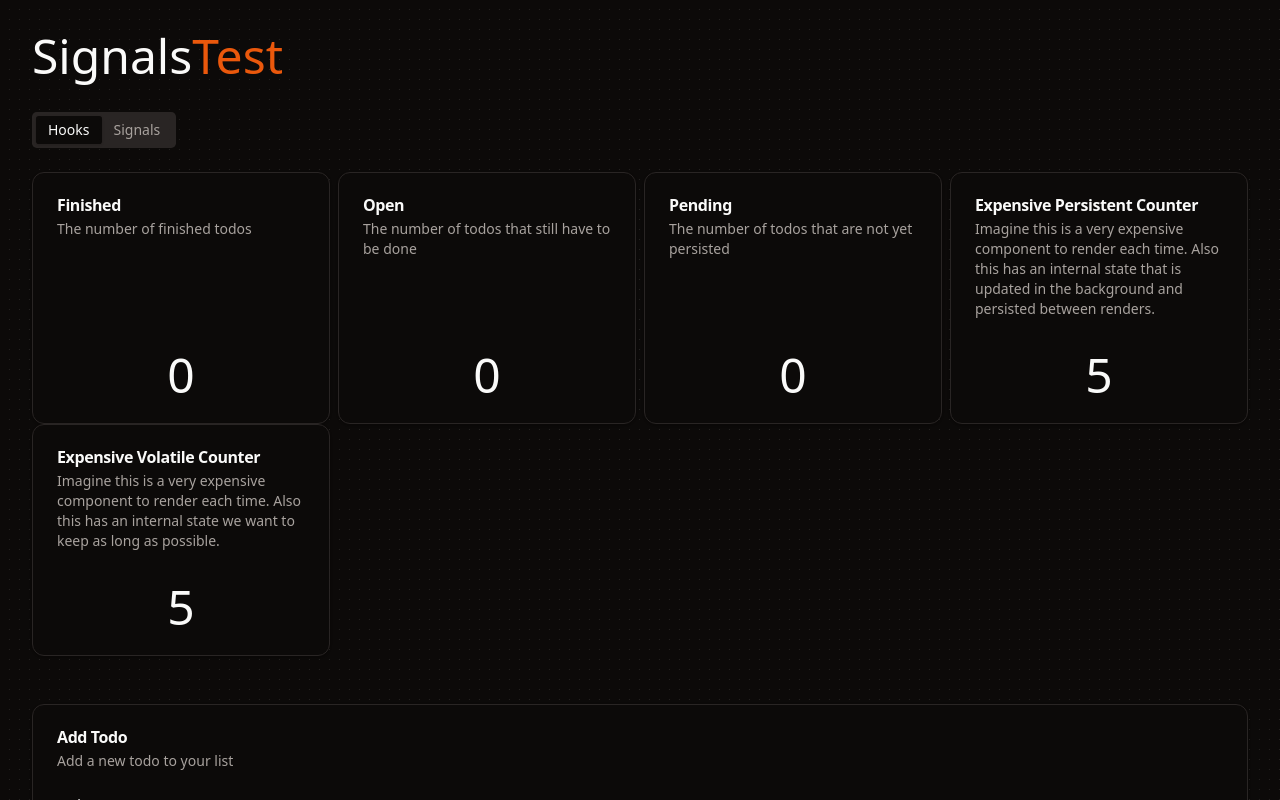
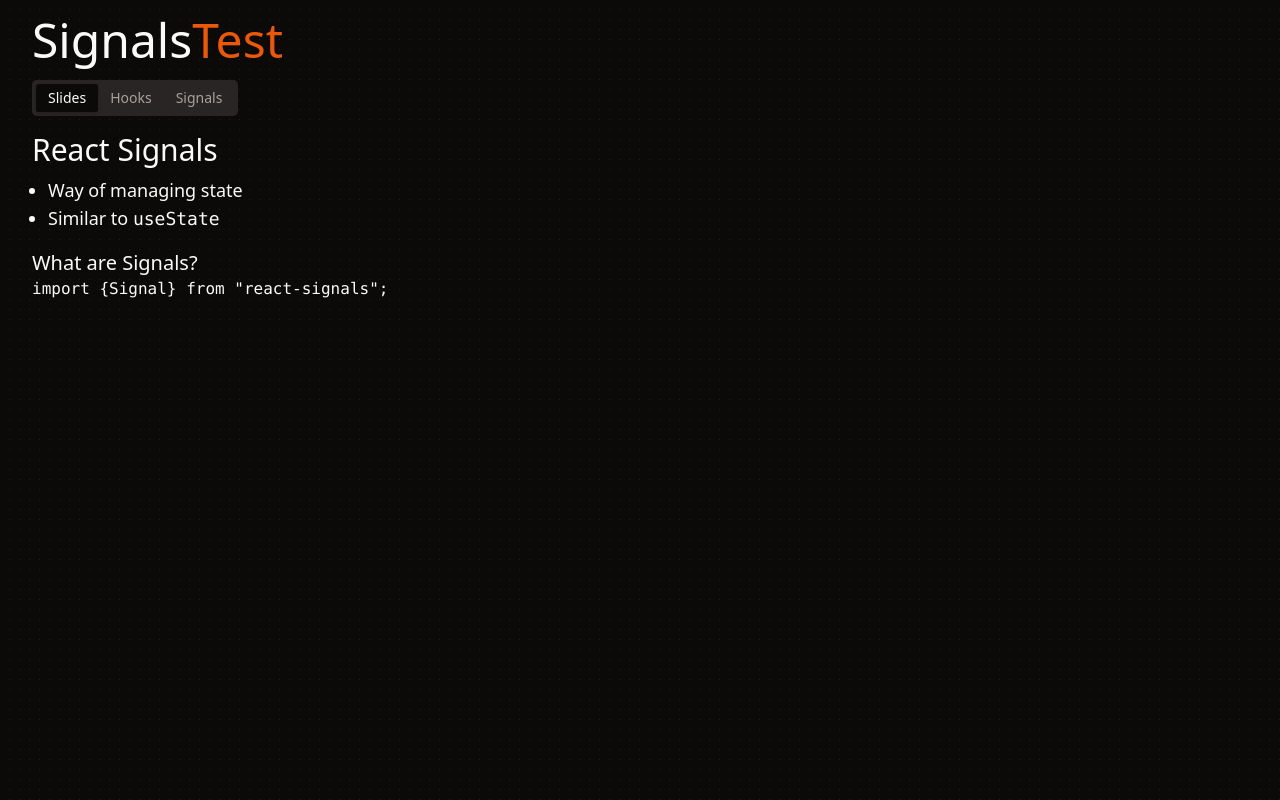
Before and after one commit to gutentag2012/react-signals-todo, a React (Vite) app: page / in a window 1280 px wide. Shown: the top 800 px of the page. Built offline with nearby package versions, Linux system fonts and the light colour scheme.

Commit message:
Improve spacing + add sides

```diff
--- a/src/App.tsx
+++ b/src/App.tsx
@@ -1,29 +1,35 @@
 import HooksPage from "@/pages/HooksPage.tsx";
 import SignalsPage from "@/pages/SignalsPage.tsx";
 import {Tabs, TabsContent, TabsList, TabsTrigger} from "@/components/ui/tabs.tsx";
+import {SlidesPage} from "@/pages/SlidesPage.tsx";
 
 const pages = {
     hooks: "Hooks",
-    signals: "Signals"
+    signals: "Signals",
+    slides: "Slides"
 }
 
 console.group(pages.hooks)
 
 function App() {
     return (
-        <div className="dark container my-2">
-            <Tabs defaultValue={pages.hooks} onValueChange={(value) => {
+        <div className="dark container">
+            <Tabs defaultValue={pages.slides} onValueChange={(value) => {
                 console.groupEnd()
                 console.group(value)
             }}>
                 <nav>
-                    <h1 className="text-5xl text-left my-8">Signals<span className="text-primary">Test</span></h1>
-                    <TabsList className="mb-4">
+                    <h1 className="text-5xl text-left my-4">Signals<span className="text-primary">Test</span></h1>
+                    <TabsList>
+                        <TabsTrigger value={pages.slides}>Slides</TabsTrigger>
                         <TabsTrigger value={pages.hooks}>Hooks</TabsTrigger>
                         <TabsTrigger value={pages.signals}>Signals</TabsTrigger>
                     </TabsList>
                 </nav>
                 <main>
+                    <TabsContent value={pages.slides}>
+                        <SlidesPage/>
+                    </TabsContent>
                     <TabsContent value={pages.hooks}>
                         <HooksPage/>
                     </TabsContent>
--- a/src/components/common/ExpensivePersitentCounterComponent.tsx
+++ b/src/components/common/ExpensivePersitentCounterComponent.tsx
@@ -3,7 +3,7 @@ import {Card, CardContent, CardDescription, CardHeader, CardTitle} from "@/compo
 import {effect, signal} from "@preact/signals-react";
 
 const title = "Expensive Persistent Counter";
-const description = "Imagine this is a very expensive component to render each time. Also this has an internal state that is updated in the background and persisted between renders.";
+const description = "This component has an internal state that is updated in the background and persisted between renders.";
 
 //region Hooks
 let globalCounter = 0;
@@ -24,7 +24,7 @@ export function ExpensivePersistentCounterComponentHooks() {
         return () => clearInterval(interval)
     }, []);
 
-    return <Card className="w-full grid row-span-2 gap-y-2" style={{
+    return <Card className="w-full grid row-span-2 gap-y-2 col-span-2" style={{
         gridTemplateRows: "subgrid",
     }}>
         <CardHeader>
@@ -50,7 +50,7 @@ effect(() => {
 })
 
 export function ExpensivePersistentCounterComponentSignals() {
-    return <Card className="w-full grid row-span-2 gap-y-2" style={{
+    return <Card className="w-full grid row-span-2 gap-y-2 col-span-2" style={{
         gridTemplateRows: "subgrid",
     }}>
         <CardHeader>
--- a/src/components/common/ExpensiveVolatileCounterComponent.tsx
+++ b/src/components/common/ExpensiveVolatileCounterComponent.tsx
@@ -1,6 +1,9 @@
 import {useSignal, useSignalEffect} from "@preact/signals-react";
 import {useEffect, useState} from "react";
 import {Card, CardContent, CardDescription, CardHeader, CardTitle} from "@/components/ui/card.tsx";
+
+const title = "Expensive Volatile Counter";
+const description = "This component has an internal state we want to keep as long as possible."
 
 //region Hooks
 export function ExpensiveVolatileCounterComponentHooks() {
@@ -14,13 +17,12 @@ export function ExpensiveVolatileCounterComponentHooks() {
         return () => clearInterval(interval)
     }, []);
 
-    return <Card className="w-full grid row-span-2 gap-y-2" style={{
+    return <Card className="w-full grid row-span-2 gap-y-2 col-span-2" style={{
         gridTemplateRows: "subgrid",
     }}>
         <CardHeader>
-            <CardTitle>Expensive Volatile Counter</CardTitle>
-            <CardDescription>Imagine this is a very expensive component to render each time. Also this has an internal
-                state we want to keep as long as possible.</CardDescription>
+            <CardTitle>{title}</CardTitle>
+            <CardDescription>{description}</CardDescription>
         </CardHeader>
         <CardContent>
             <p className="text-5xl text-center">{counter}</p>
@@ -41,13 +43,12 @@ export function ExpensiveVolatileCounterComponentSignals() {
         return () => clearInterval(interval)
     });
 
-    return <Card className="w-full grid row-span-2 gap-y-2" style={{
+    return <Card className="w-full grid row-span-2 gap-y-2 col-span-2" style={{
         gridTemplateRows: "subgrid",
     }}>
         <CardHeader>
-            <CardTitle>Expensive Volatile Counter</CardTitle>
-            <CardDescription>Imagine this is a very expensive component to render each time. Also this has an internal
-                state we want to keep as long as possible.</CardDescription>
+            <CardTitle>{title}</CardTitle>
+            <CardDescription>{description}</CardDescription>
         </CardHeader>
         <CardContent>
             <p className="text-5xl text-center">{counter}</p>
--- a/src/components/common/TodoItem.tsx
+++ b/src/components/common/TodoItem.tsx
@@ -62,7 +62,7 @@ function HookContextMenuContent({isPending, toggleTodo, status, onEdit, onRemove
             Edit
         </ContextMenuItem>
         <ContextMenuSeparator/>
-        <ContextMenuItem disabled={isPending || status !== "done"} onSelect={onRemove}
+        <ContextMenuItem disabled={isPending} onSelect={onRemove}
                          className="flex gap-2 items-center">
             <Delete size={18}/>
             Remove
@@ -153,7 +153,7 @@ function SignalContextMenuContent({isPending, toggleTodo, status, onEdit, onRemo
             Edit
         </ContextMenuItem>
         <ContextMenuSeparator/>
-        <ContextMenuItem disabled={isPending.value || status !== "done"} onSelect={onRemove}
+        <ContextMenuItem disabled={isPending.value} onSelect={onRemove}
                          className="flex gap-2 items-center">
             <Delete size={18}/>
             Remove
--- a/src/pages/HooksPage.tsx
+++ b/src/pages/HooksPage.tsx
@@ -78,8 +78,8 @@ export default function HooksPage() {
         <>
             <EditTodoDialog todo={editTodo} updateTodo={updateTodo} onClose={() => setEditTodo(undefined)}/>
 
-            <div className="gap-x-2 my-2 grid" style={{
-                gridTemplateColumns: "repeat(auto-fit, minmax(15rem, 1fr))"
+            <div className="gap-2 my-2 grid" style={{
+                gridTemplateColumns: "repeat(auto-fit, minmax(10em, 1fr))"
             }}>
                 <MemoizedTodoCard
                     title="Finished"
@@ -100,7 +100,7 @@ export default function HooksPage() {
                 <ExpensiveVolatileCounterComponentHooks/>
             </div>
 
-            <Card className="my-12">
+            <Card className="mt-2 mb-4">
                 <CardHeader>
                     <CardTitle>Add Todo</CardTitle>
                     <CardDescription>
--- a/src/pages/SignalsPage.tsx
+++ b/src/pages/SignalsPage.tsx
@@ -74,7 +74,7 @@ export default function SignalsPage() {
             <EditTodoDialogSignal/>
 
             <div className="gap-x-2 my-2 grid" style={{
-                gridTemplateColumns: "repeat(auto-fit, minmax(15rem, 1fr))"
+                gridTemplateColumns: "repeat(auto-fit, minmax(10rem, 1fr))"
             }}>
                 <TodoCard
                     title="Finished"
@@ -96,7 +96,7 @@ export default function SignalsPage() {
             </div>
 
 
-            <Card className="my-12">
+            <Card className="mt-2 mb-4">
                 <CardHeader>
                     <CardTitle>Add Todo</CardTitle>
                     <CardDescription>
--- /dev/null
+++ b/src/pages/SlidesPage.tsx
@@ -0,0 +1,22 @@
+interface Props {
+
+}
+
+export const SlidesPage = ({}: Props) => {
+    return (
+        <div className="mt-4">
+            <h3 className="text-3xl font-medium">React Signals</h3>
+
+            <ul className="list-disc ml-4 mt-2 text-lg">
+                <li>Way of managing state</li>
+                <li>Similar to <code>useState</code></li>
+            </ul>
+
+            <h4 className="text-xl mt-4">What are Signals?</h4>
+
+            <pre>
+                    {`import {Signal} from "react-signals";`}
+            </pre>
+        </div>
+    );
+};
```
